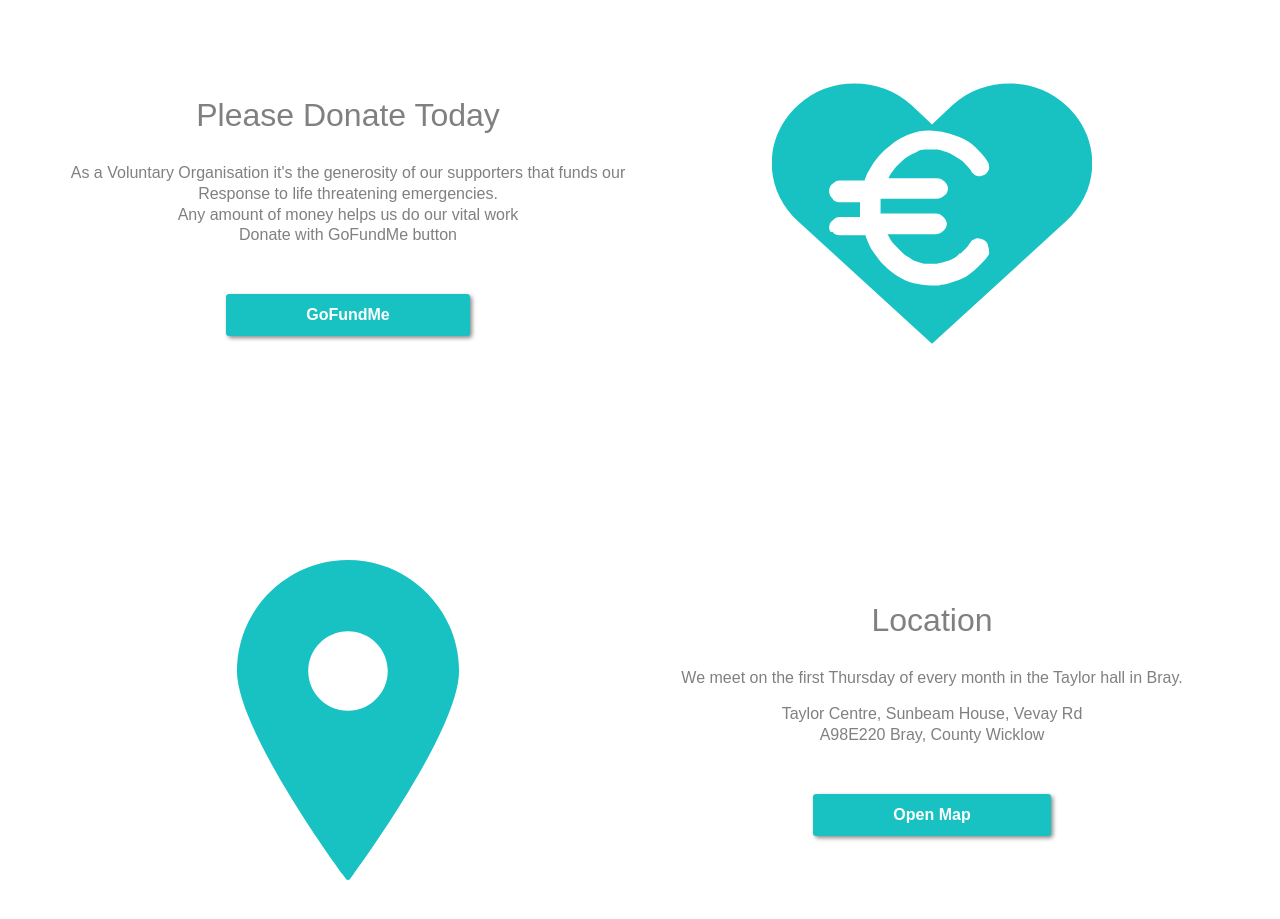
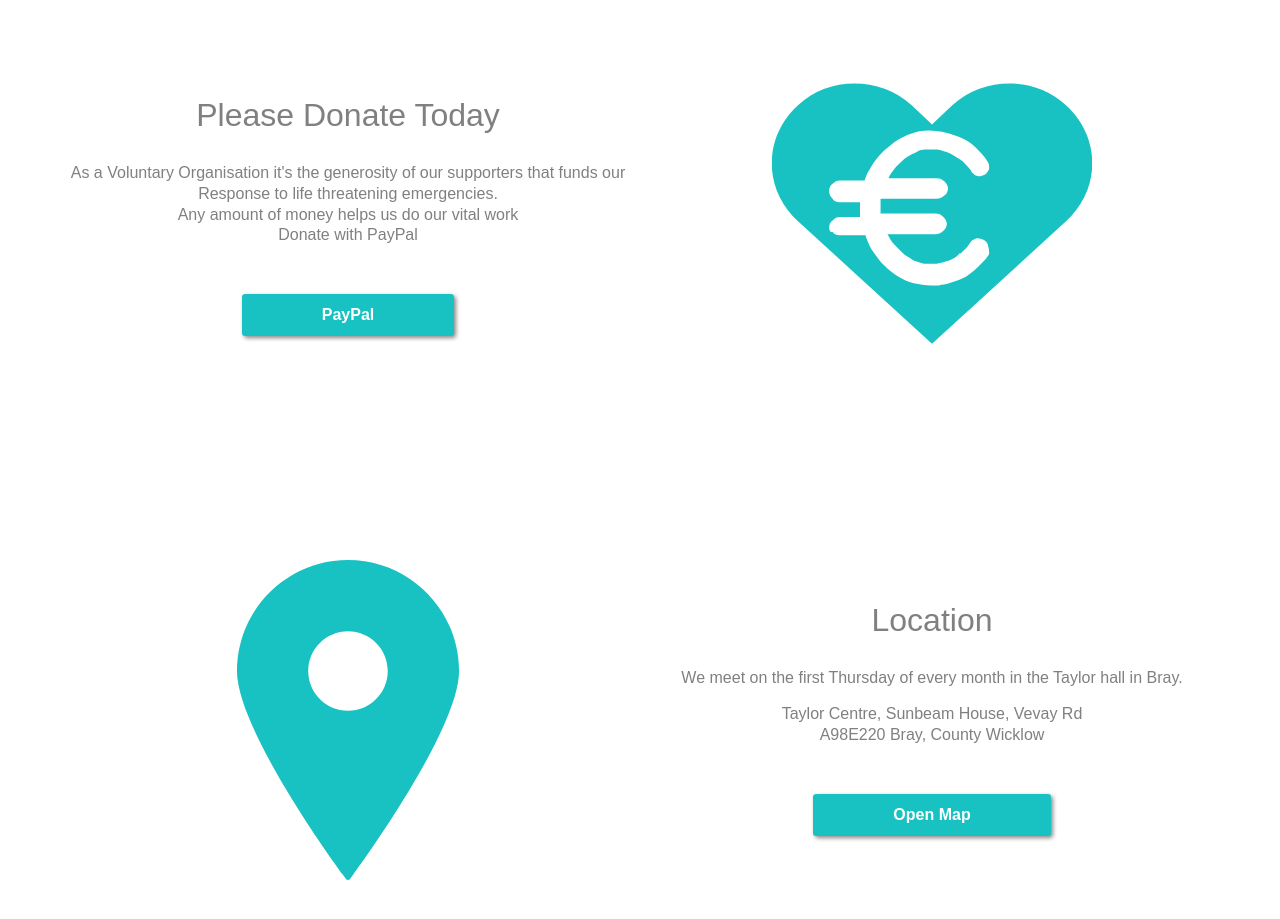
Before and after one commit to simonetto/firstAidResponders, a Gatsby site: page / in a window 1280 px wide. Shown: the part 1153-2072 px from the top of the page. Built offline with nearby package versions, Linux system fonts and the light colour scheme; Gatsby itself is replaced by a stand-in of ours.

Commit message:
[impl] Change the donate link to paypal

```diff
--- a/package.json
+++ b/package.json
@@ -14,10 +14,10 @@
     "test": "echo \"Write tests! -> https://gatsby.dev/unit-testing\" && exit 1"
   },
   "dependencies": {
-    "gatsby": "^2.20.12",
+    "gatsby": "^2.28.2",
     "gatsby-plugin-react-helmet": "^3.3.0",
     "gatsby-plugin-sass": "^2.2.1",
-    "node-sass": "^4.13.1",
+    "node-sass": "^4.14.1",
     "react": "^16.12.0",
     "react-dom": "^16.12.0",
     "react-helmet": "^6.0.0",
@@ -26,7 +26,7 @@
   "devDependencies": {
     "@hot-loader/react-dom": "^16.13.0",
     "prettier": "^1.19.1",
-    "resolve-url-loader": "^3.1.1"
+    "resolve-url-loader": "^3.1.2"
   },
   "repository": {
     "type": "git",
--- a/src/components/appMain/appMain.js
+++ b/src/components/appMain/appMain.js
@@ -56,7 +56,7 @@ function AppMain() {
                     <h1>Please Donate Today</h1>
                     <h2>As a Voluntary Organisation it's the generosity of our supporters that funds our Response to life threatening emergencies.</h2>
                     <h2>Any amount of money helps us do our vital work</h2>
-                    <h2>Donate with GoFundMe button</h2>
+                    <h2>Donate with PayPal</h2>
                     <GoFundMe />
                 </div>
             </section>
--- a/src/components/goFundMe/goFundMe.js
+++ b/src/components/goFundMe/goFundMe.js
@@ -2,10 +2,10 @@ import React from 'react';
 import './goFundMe.scss';
 
 function GoFundMe() {
-    const onClick = () => window.open('https://www.gofundme.com/f/public-access-defibrillators-replacement-parts', '_blank');
+    const onClick = () => window.open('https://www.paypal.com/donate?hosted_button_id=S8LW8NDBQZS6W', '_blank');
 
     return (
-        <div className="go-fund-me" onClick={onClick} onKeyDown={()=> {}} role="button" tabIndex="0">GoFundMe</div>
+        <div className="go-fund-me" onClick={onClick} onKeyDown={()=> {}} role="button" tabIndex="0">PayPal</div>
     );
 }
 
```
Also changed, not shown: 1 other file.
